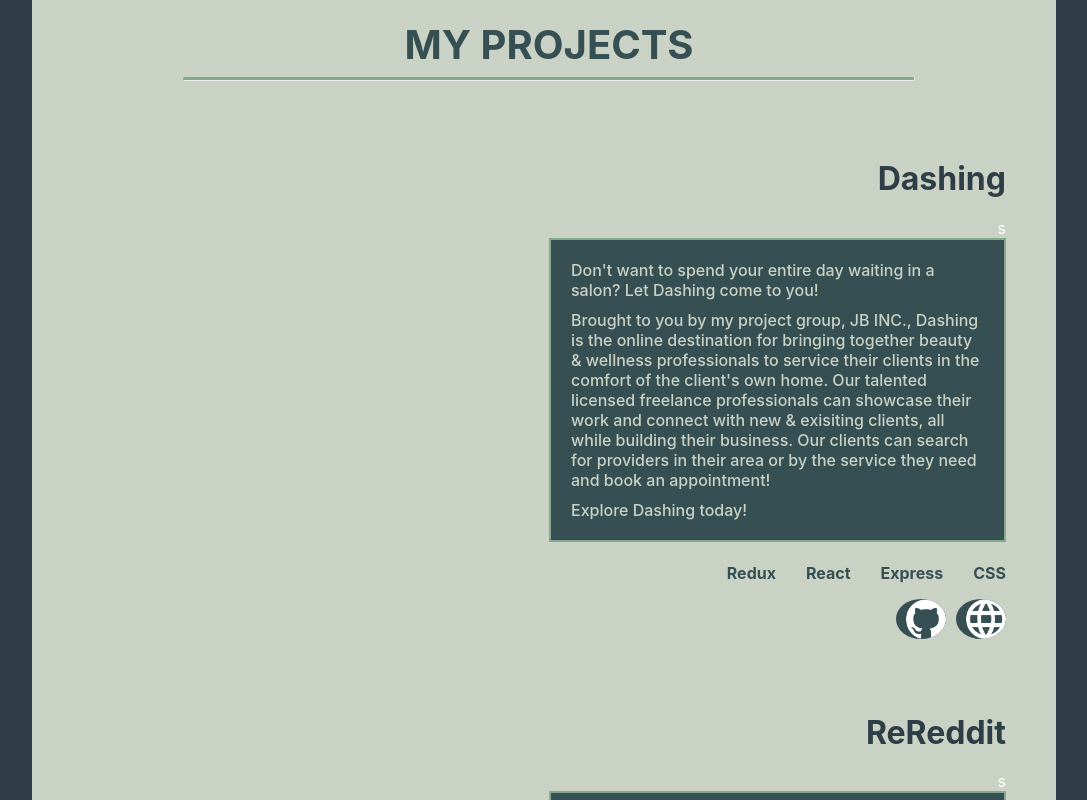
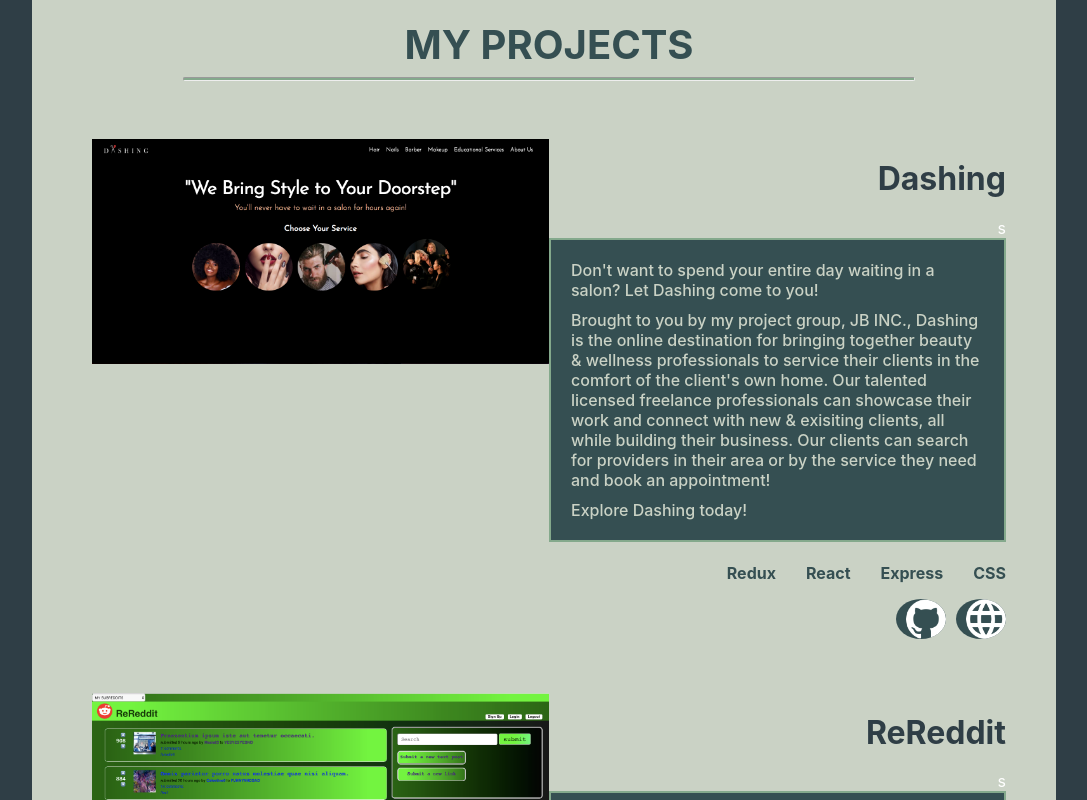
Before and after one commit to Nielene/NieleneThomas, a React (Create React App) app: page / in a window 1280 px wide. Shown: the part 1580-2380 px from the top of the page, without its empty margins (96-1183 px from the left). Built offline with nearby package versions, Linux system fonts and the light colour scheme.

Commit message:
had to put back the className div because was getting red arrows where they were missing.

```diff
--- a/src/components/Home/InnerComp/MyProjects.js
+++ b/src/components/Home/InnerComp/MyProjects.js
@@ -128,10 +128,14 @@
         <div key={project.id} className={project.className}>   {/* {do i need a className in json file?} */ }
 
           <div className='projectDiv'
-            onMouseOver={this.state.screenshot_GifToggle}
-            onMouseOut={this.state.gif_ScreenshotToggle}>
+            >
 
             <div className='projectLeftDiv'>
+              <img src={screenshots[project.id]} alt=''
+                onMouseOver={this.screenshot_GifToggle}
+                onMouseOut={this.gif_ScreenshotToggle}>
+              </img>
+
               {this.screenshot_GifToggle}
             </div>
 
```
